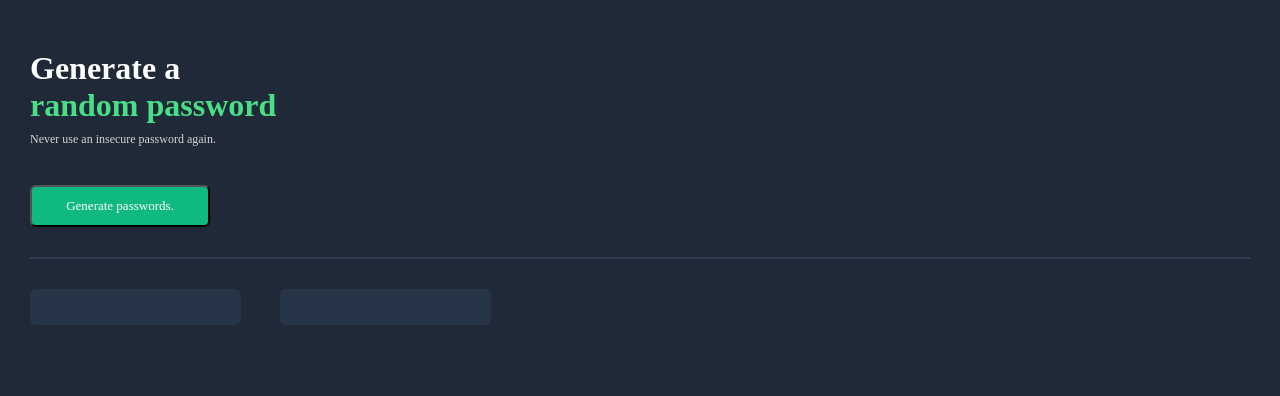
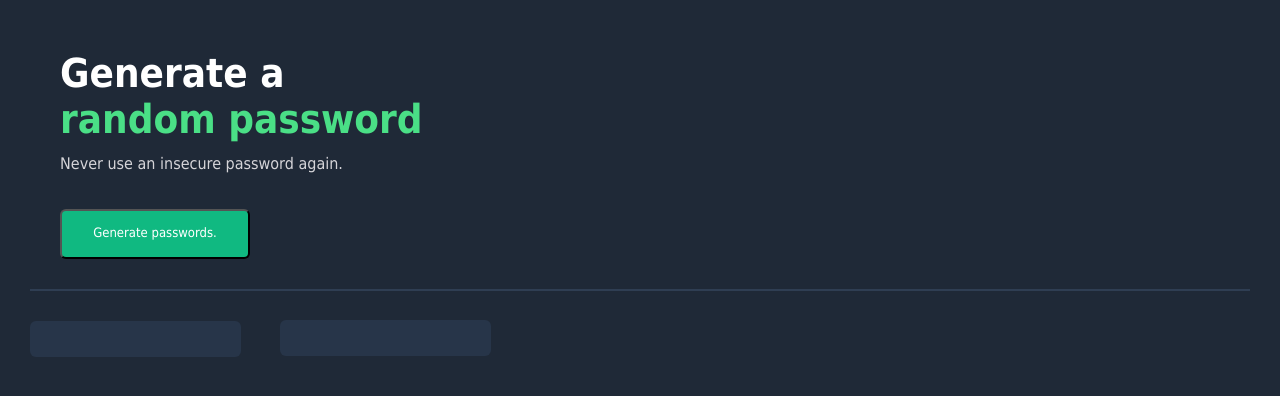
Before and after one commit to Kat-mmm/PasswordGenerator, a plain HTML site: page index.html in a window 1280 px wide. Drawn offline with nearby package versions, Linux system fonts and the light colour scheme.

Commit message:
mobile view fix

```diff
--- a/index.css
+++ b/index.css
@@ -1,43 +1,50 @@
 body {
     margin: 0;
     background-color: #1F2937;
-
+    font-family: Tahoma;
 }
 
 #generate-el{
     color: white;
     margin-bottom: 0px;
-    margin-left: 30px;
+    margin-left: 60px;
     margin-top: 50px;
+    font-size: 40px;
 }
 
 #random-el{
     color: #4ADF86;
     margin-top: 0px;
-    margin-left: 30px
+    margin-left: 60px;
+    font-size: 40px;
 }
 
 p{
     position: absolute;
     top: 125px;
-    left: 30px;
+    left: 60px;
     font-style: normal;
     font-weight: 400;
-    font-size: 12px;
+    font-size: 16px;
     line-height: 28px;
     color: #D5D4D8;
-    margin-top: 0px;
+    margin-top:25px;
 }
 
 button{
-    width: 180px;
-    height: 42px;
+    width: 190px;
+    height: 50px;
     font-size: 13px;
     color: white;
     background: #10B981;
-    margin-left: 30px;
+    margin-left: 60px;
     margin-top: 40px;
     border-radius: 6px;
+}
+
+button:hover{
+    border: 2px solid rgb(181, 177, 177);
+    scale: 1.1;
 }
 
 hr{
@@ -62,19 +69,22 @@ hr{
 }
 #rectangle2{
     position: absolute;
-    top: 259px;
+    top: 290px;
     left: 250px;
 }
 
 #rectangle2 p{
     position: relative;
-    top: 4px;
-    left: 25px;
+    top: -20px;
+    left: 50px;
     color: #55F991;
+    font-size: 14px;
 }
 
 #rectangle1 p{
     position: relative;
-    top: 4px;
+    top:4px;
+    left: 40px;
     color: #55F991;
+    font-size: 14px;
 }
--- a/index.html
+++ b/index.html
@@ -1,5 +1,10 @@
 <html>
-    <head><link rel="stylesheet" href="https://cdnjs.cloudflare.com/ajax/libs/normalize/8.0.1/normalize.css">
+    <head>
+        <meta charset="UTF-8">
+        <meta http-equiv="X-UA-Compatible" content="IE=edge">
+        <meta name="viewport" content="width=device-width, initial-scale=1.0">
+        <title>Random Password Generator</title>
+        <link rel="stylesheet" href="https://cdnjs.cloudflare.com/ajax/libs/normalize/8.0.1/normalize.css">
         <link rel="stylesheet" href="index.css">
     </head>
     <body>
```
